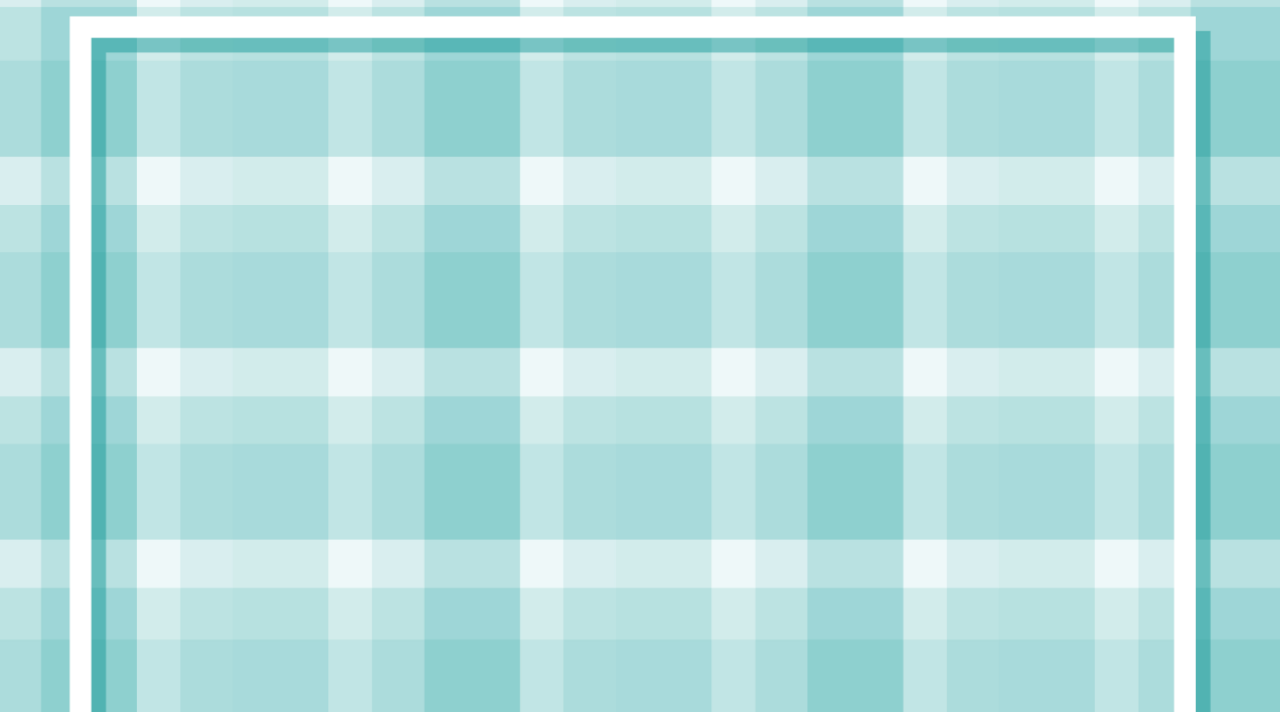
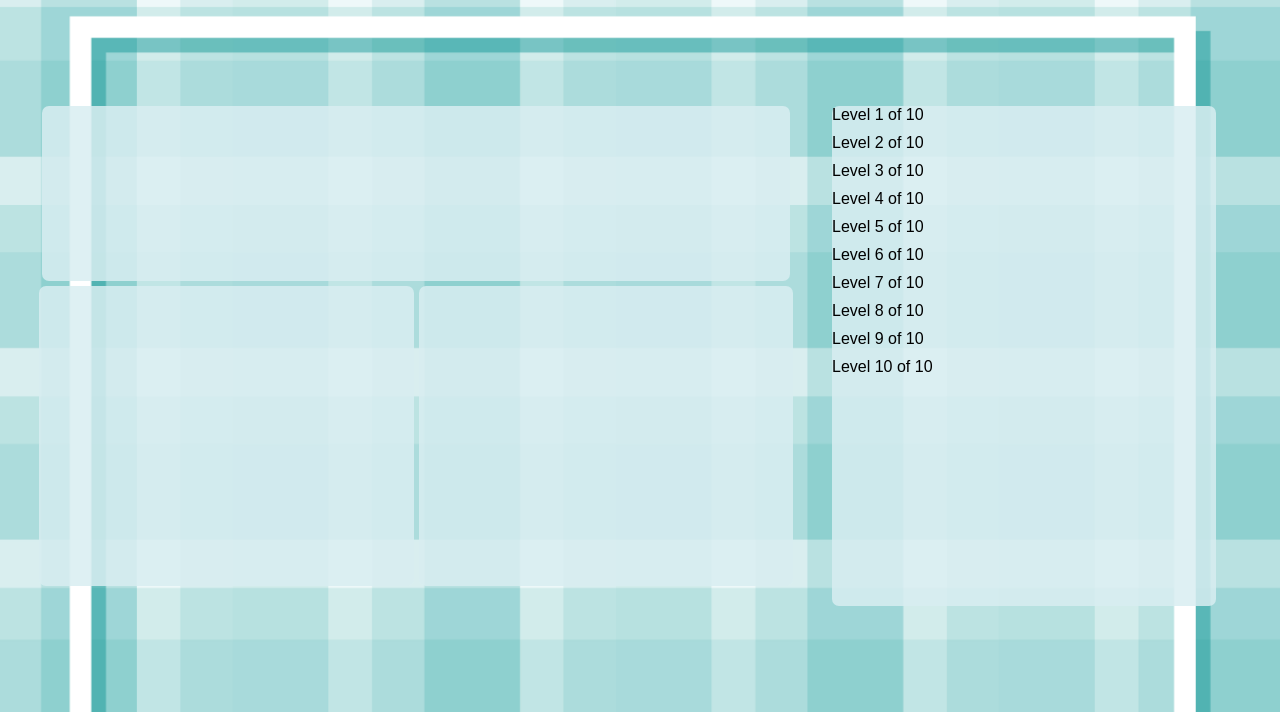
Before and after one commit to MKsenni/CSS-selectors, a website built with webpack: page RS_selectors/src/index.html in a window 1280 px wide. Shown: the part 40-752 px from the top of the page. Built offline with nearby package versions, Linux system fonts and the light colour scheme; a web font is replaced by a local one.

Commit message:
feat: add first functional

```diff
--- a/RS_selectors/package.json
+++ b/RS_selectors/package.json
@@ -35,6 +35,7 @@
     "sass-loader": "^13.3.2",
     "style-loader": "^3.3.3",
     "ts-loader": "^9.4.3",
+    "ts-node": "^10.9.1",
     "typescript": "^5.1.3",
     "webpack": "^5.87.0",
     "webpack-cli": "^5.1.4",
--- a/RS_selectors/src/components/app/style.css
+++ b/RS_selectors/src/components/app/style.css
@@ -36,14 +36,6 @@ html {
   font-family: 'Rum Raisin', sans-serif;
 }
 
-.header {
-  /* height: 100px; */
-  /* background-image: url('../../asset/image/—Pngtree—popular\ ribbon\ pastel\ color\ blue_8383646.png');
-  background-position: center;
-  background-size: 55%;
-  background-repeat: no-repeat; */
-}
-
 .header .title {
   text-align: center;
   color: #509695;
@@ -63,3 +55,138 @@ html {
 .rss {
   height: 100%;
 }
+
+.container {
+  display: flex;
+  height: 500px;
+}
+
+.play-field {
+  display: flex;
+  flex-direction: column;
+  gap: 5px;
+  width: 65%;
+}
+
+.table {
+  display: flex;
+  justify-content: center;
+  align-items: center;
+  height: 35%;
+  width: 90%;
+  margin: 0 auto;
+  background-color: rgb(217 238 241 / 85%);
+  border-radius: 7px;
+}
+
+.table-wrapper {
+  display: flex;
+  justify-content: center;
+  align-items: center;
+}
+
+.editor {
+  height: 60%;
+  display: flex;
+  justify-content: center;
+  gap: 5px;
+}
+
+.editor__css {
+  width: 45%;
+  background-color: rgb(217 238 241 / 85%);
+  border-radius: 7px;
+}
+
+.editor__html {
+  width: 45%;
+  background-color: rgb(217 238 241 / 85%);
+  border-radius: 7px;
+}
+
+.task-field {
+  width: 30%;
+  background-color: rgb(217 238 241 / 85%);
+  border-radius: 7px;
+}
+
+.task-field__levels {
+  display: flex;
+  flex-wrap: wrap;
+  flex-direction: column;
+  gap: 10px;
+}
+
+.level {
+  cursor: pointer;
+}
+
+plate {
+  display: inline-block;
+  position: relative;
+  width: 100px;
+  height: 100px;
+  margin: 0 10px;
+  border-bottom: solid 5px #DDD;
+  border-radius: 100px;
+  background: white;
+  box-shadow: 0px 8px 0px rgba(0,0,0,.1);
+}
+
+plate::before {
+  content: "";
+  display: block;
+  position: absolute;
+  left: calc(50% - 32px);
+  top: calc(50% - 32px);
+  height: 65px;
+  width: 65px;
+  border-radius: 60px;
+  border-top: solid 6px #CCC;
+  opacity: 0.4;
+  background: rgba(255,255,255,1);
+}
+
+pre {
+  font-family: 'Rum Raisin', sans-serif;
+}
+
+cookie {
+  display: inline-block;
+  position: relative;
+  top: calc(50% - 15px);
+  left: calc(50% - 15px);
+  height: 30px;
+  width: 30px;
+  margin: 0;
+  border-radius: 100px;
+  border-style: solid;
+  border-width: 2px 4px 8px 4px ;
+  border-color: #4f250d;
+  box-shadow: 0px 5px 0px rgba(0,0,0,.2);
+  background: #873d12;
+}
+
+cookie::before {
+  content: "";
+  display: block;
+  position: absolute;
+  right: 4px;
+  bottom: 3px;
+  height: 3px;
+  width: 3px;
+  border-radius: 3px;
+  background-color: black;
+}
+
+cookie::after {
+  content: "";
+  display: block;
+  position: absolute;
+  left: 5px;
+  top: 6px;
+  height: 3px;
+  width: 3px;
+  border-radius: 3px;
+  background-color: black;
+}
--- /dev/null
+++ b/RS_selectors/src/components/model/TreeNode.ts
@@ -0,0 +1,13 @@
+import { Tags } from "../../types/types";
+
+export class TreeNode {
+  constructor(
+    public readonly tags: Tags,
+    public readonly isTarget: boolean = false,
+    public readonly childTree?: TreeNode[],
+  ) {
+    this.tags = tags;
+    this.isTarget = isTarget;
+    this.childTree = childTree;
+  }
+}
--- /dev/null
+++ b/RS_selectors/src/components/view/htmlField/htmlField.ts
@@ -0,0 +1,23 @@
+import { levelParams } from "../taskField/levels";
+import { nodeToText } from "../nodeToString";
+
+export function htmlField(): HTMLElement | null {
+  const level: HTMLElement | null = document.querySelector('.task-field');
+  const htmlEditor: HTMLElement | null = document.querySelector('.editor__html');
+
+  if (htmlEditor) {
+    const layoutHTML = document.createElement('pre');
+    layoutHTML.className = 'layout';
+
+    if (level) {
+      level.addEventListener('click', (event) => {
+        if (event) {
+          const levelText: string = nodeToText(levelParams[3].node);
+          layoutHTML.textContent = levelText;
+        }
+      })
+    }
+    htmlEditor.append(layoutHTML);
+  }
+  return htmlEditor;
+}
--- /dev/null
+++ b/RS_selectors/src/components/view/nodeToString.ts
@@ -0,0 +1,32 @@
+import { TreeNode } from "../model/TreeNode";
+
+export function nodeToText(root: TreeNode, level = 0): string {
+  let tempalte = '';
+  const space: string = '\t'.repeat(level);
+
+  if (root) {
+    tempalte += `${space}<${root.tags}>\n`
+
+    if (root.childTree) {
+      level += 1;
+      tempalte += root.childTree.map(child => nodeToText(child, level)).join('');
+    } else if (typeof root.childTree === 'undefined') {
+      level += 1;
+      return tempalte = `${space}<${root.tags} />\n`;
+    }
+    tempalte += `${space}</${root.tags}>\n`;
+  }
+
+  return tempalte;
+
+  // const str = `<${root.tags}>\n`;
+  // const space2 = ' ';
+  // let childTemplate = '';
+
+  // if (root.childTree) {
+  //   level += 1;
+  //   childTemplate += root.childTree.map(child => nodeToText(child, level)).join('');
+  // }
+  // return `${template}${childTemplate}</${root.tags}>`
+
+}
--- /dev/null
+++ b/RS_selectors/src/components/view/table/htmlTable.ts
@@ -0,0 +1,24 @@
+import { levelParams } from "../taskField/levels";
+import { nodeToText } from "../nodeToString";
+
+export function htmlTable(): HTMLElement | null {
+  const level: HTMLElement | null = document.querySelector('.task-field');
+  const table: HTMLElement | null = document.querySelector('.table');
+
+  if (table) {
+  const tableWrapper = document.createElement('div');
+  tableWrapper.className = 'table-wrapper';
+
+    if (level) {
+      level.addEventListener('click', (event) => {
+        if (event) {
+          const levelText: string = nodeToText(levelParams[3].node);
+          tableWrapper.innerHTML = levelText;
+        }
+      })
+    }
+    table.append(tableWrapper);
+  }
+
+  return table;
+}
--- /dev/null
+++ b/RS_selectors/src/components/view/taskField/levels.ts
@@ -0,0 +1,278 @@
+import { DescriptionLevel, Tags } from "../../../types/types";
+import { TreeNode } from "../../model/TreeNode";
+
+export type levels = 1 | 2 | 3 | 4 | 5 | 6 | 7 | 8 | 9 | 10 | 11 | 12 |13 | 14 | 15;
+
+interface Level {
+  level: levels,
+  descriptions: DescriptionLevel,
+  node: TreeNode,
+}
+
+const createElement = (tagName: string, className: string): HTMLElement => {
+  const element = document.createElement(tagName);
+  element.classList.add(className);
+  return element;
+};
+
+const container = document.body.firstElementChild?.nextElementSibling?.firstElementChild;
+console.log(container);
+
+const taskField = createElement('section', 'task-field');
+container?.append(taskField);
+
+const taskFieldLevels = createElement('div', 'task-field__levels');
+taskField.append(taskFieldLevels);
+
+
+function createLevels(parent: HTMLElement, count: number): void {
+  for (let i = 0; i < count; i += 1) {
+    const level = createElement('span', 'level');
+    level.textContent = `Level ${i + 1} of ${count}`;
+    parent.append(level);
+  }
+}
+
+createLevels(taskFieldLevels, 10);
+
+
+export const levelParams: Level[] = [
+  {
+    level: 1,
+    descriptions: DescriptionLevel.LEVEL1,
+    node:
+      new TreeNode(
+        Tags.PLATE,
+        false,
+        [
+          new TreeNode(
+            Tags.PLATE,
+            true,
+          ),
+          new TreeNode(
+            Tags.PLATE,
+            true,
+          ),
+        ]
+      ),
+  },
+  {
+    level: 2,
+    descriptions: DescriptionLevel.LEVEL2,
+    node:
+      new TreeNode(
+        Tags.PLATE,
+        false,
+          [
+            new TreeNode(
+              Tags.PLATE,
+              false,
+            ),
+            new TreeNode(
+              Tags.COFFEE,
+              true,
+            ),
+            new TreeNode(
+              Tags.PLATE,
+              false,
+            ),
+          ]
+      ),
+  },
+  {
+    level: 3,
+    descriptions: DescriptionLevel.LEVEL3,
+    node:
+      new TreeNode(
+        Tags.PLATE,
+        false,
+          [
+            new TreeNode(
+              Tags.PLATE,
+              false,
+            ),
+            new TreeNode(
+              Tags.COFFEE,
+              false,
+            ),
+            new TreeNode(
+              Tags.PLATE,
+              true,
+            ),
+          ]
+      ),
+  },
+  {
+    level: 4,
+    descriptions: DescriptionLevel.LEVEL4,
+    node:
+      new TreeNode(
+        Tags.PLATE,
+        false,
+          [
+            new TreeNode(
+              Tags.COFFEE,
+              false,
+            ),
+            new TreeNode(
+              Tags.PLATE,
+              false,
+              [
+                new TreeNode(
+                  Tags.COOKIE,
+                  true,
+                ),
+              ]
+            ),
+            new TreeNode(
+              Tags.COOKIE,
+              false,
+            ),
+          ]
+      ),
+  },
+  {
+    level: 5,
+    descriptions: DescriptionLevel.LEVEL5,
+    node:
+      new TreeNode(
+        Tags.PLATE,
+        false,
+          [
+            new TreeNode(
+              Tags.COFFEE,
+              false,
+            ),
+            new TreeNode(
+              Tags.PLATE,
+              false,
+              [
+                new TreeNode(
+                  Tags.PLATE,
+                  true,
+                ),
+              ]
+            ),
+            new TreeNode(
+              Tags.PLATE,
+              false,
+            ),
+          ]
+      ),
+  },
+  {
+    level: 2,
+    descriptions: DescriptionLevel.LEVEL2,
+    node:
+      new TreeNode(
+        Tags.PLATE,
+        false,
+          [
+            new TreeNode(
+              Tags.PLATE,
+              false,
+            ),
+            new TreeNode(
+              Tags.COFFEE,
+              true,
+            ),
+            new TreeNode(
+              Tags.PLATE,
+              false,
+            ),
+          ]
+      ),
+  },
+  {
+    level: 2,
+    descriptions: DescriptionLevel.LEVEL2,
+    node:
+      new TreeNode(
+        Tags.PLATE,
+        false,
+          [
+            new TreeNode(
+              Tags.PLATE,
+              false,
+            ),
+            new TreeNode(
+              Tags.COFFEE,
+              true,
+            ),
+            new TreeNode(
+              Tags.PLATE,
+              false,
+            ),
+          ]
+      ),
+  },
+  {
+    level: 2,
+    descriptions: DescriptionLevel.LEVEL2,
+    node:
+      new TreeNode(
+        Tags.PLATE,
+        false,
+          [
+            new TreeNode(
+              Tags.PLATE,
+              false,
+            ),
+            new TreeNode(
+              Tags.COFFEE,
+              true,
+            ),
+            new TreeNode(
+              Tags.PLATE,
+              false,
+            ),
+          ]
+      ),
+  },
+  {
+    level: 2,
+    descriptions: DescriptionLevel.LEVEL2,
+    node:
+      new TreeNode(
+        Tags.PLATE,
+        false,
+          [
+            new TreeNode(
+              Tags.PLATE,
+              false,
+            ),
+            new TreeNode(
+              Tags.COFFEE,
+              true,
+            ),
+            new TreeNode(
+              Tags.PLATE,
+              false,
+            ),
+          ]
+      ),
+  },
+  {
+    level: 2,
+    descriptions: DescriptionLevel.LEVEL2,
+    node:
+      new TreeNode(
+        Tags.PLATE,
+        false,
+          [
+            new TreeNode(
+              Tags.PLATE,
+              false,
+            ),
+            new TreeNode(
+              Tags.COFFEE,
+              true,
+            ),
+            new TreeNode(
+              Tags.PLATE,
+              false,
+            ),
+          ]
+      ),
+  },
+]
--- a/RS_selectors/src/index.html
+++ b/RS_selectors/src/index.html
@@ -9,8 +9,20 @@
   <header class="header">
     <h1 class="title">CSS BREAKFAST</h1>
   </header>
-  <main>
-
+  <main class="main">
+    <div class="container">
+      <section class="play-field">
+        <div class="table"></div>
+        <div class="editor">
+          <div class="editor__css"></div>
+          <div class="editor__html">
+          </div>
+        </div>
+      </section>
+      <!-- <section class="task-field">
+        <div class="task-field__levels"></div>
+      </section> -->
+    </div>
   </main>
   <footer class="footer">
     <a class="footer__link" href="https://github.com/MKsenni" target="_blank" aria-label="go to myGithub">
--- a/RS_selectors/src/index.ts
+++ b/RS_selectors/src/index.ts
@@ -1,4 +1,4 @@
 import App from "./components/app/app";
 
-const app = new App();
+const app: void = App();
 app;
--- /dev/null
+++ b/RS_selectors/src/test.ts
@@ -0,0 +1,4 @@
+import { levelParams } from "./components/view/taskField/levels";
+import { nodeToText } from "./components/view/nodeToString";
+
+console.log(nodeToText(levelParams[0].node));
--- a/RS_selectors/src/types/types.ts
+++ b/RS_selectors/src/types/types.ts
@@ -0,0 +1,29 @@
+export enum Tags {
+  PLATE = 'plate',
+  COFFEE = 'coffee',
+  EGGS = 'eggs',
+  TOAST = 'toast',
+  COOKIE = 'cookie',
+  ORANGE = 'orange',
+  APPLE = 'apple',
+  CROISSANT = 'croissant',
+  REDHOT = 'redhot'
+}
+
+export enum DescriptionLevel {
+  LEVEL1 = 'Select elements by their type A',
+  LEVEL2 = 'Select elements by their type A',
+  LEVEL3 = 'Select elements with an ID #id',
+  LEVEL4 = 'Select an element inside another element A B',
+  LEVEL5 = 'Combine the Descendant & ID Selectors #id A',
+  LEVEL6 = 'Select elements by their class .classname',
+  LEVEL7 = 'Combine the Class Selector A.className',
+  LEVEL8 = 'Combine, selectors, with... commas! A, B',
+  LEVEL9 = 'You can select everything! *',
+  LEVEL10 = 'Combine the Universal Selector A *',
+  LEVEL11 = 'Select an element that directly follows another element A + B',
+  LEVEL12 = 'Select elements that follows another element A ~ B',
+  LEVEL13 = 'Select direct children of an element A > B',
+  LEVEL14 = 'Select a first child element inside of another element :first-child',
+  LEVEL15 = 'Select the last element inside of another element :last-child',
+}
```
Also changed, not shown: RS_selectors/src/components/app/app.ts (+6 -4 lines), RS_selectors/webpack.config.js (+8 -7 lines), RS_selectors/.eslintrc.js, RS_selectors/dist/index.html, RS_selectors/dist/main.[contenthach].js (deleted), RS_selectors/src/components/model/data.ts (added), RS_selectors/src/components/view/cssField/cssField.ts (added), 2 other files.
